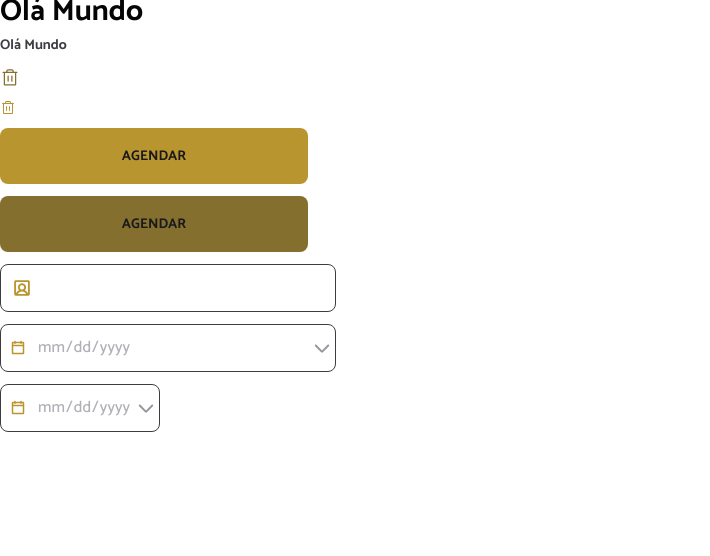
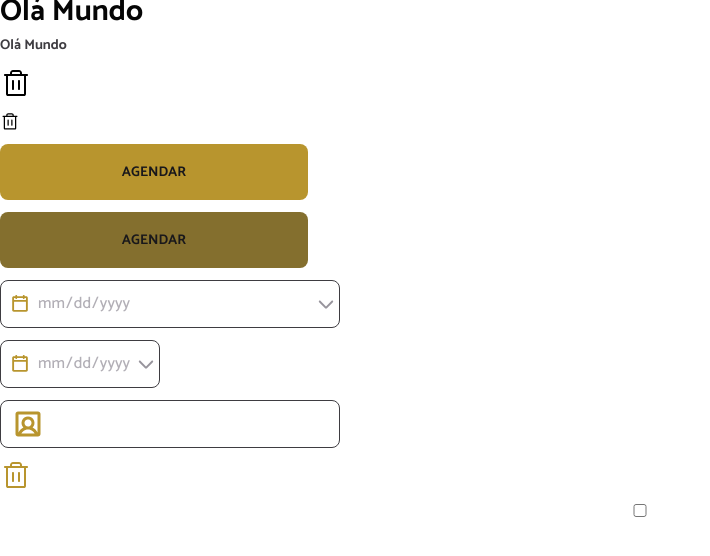
Before and after one commit to ThiagoSCarv/hair-day, a React (Vite) app: page / in a window 1280 px wide. Shown: the top 556 px of the page, without its empty margins (0-710 px from the left). Built offline with nearby package versions, Linux system fonts and the light colour scheme.

Commit message:
refactor: refatorando input em dois novos componentes

```diff
--- a/src/app.tsx
+++ b/src/app.tsx
@@ -2,7 +2,9 @@ import Text from "./components/text";
 import Trash from "./assets/Trash.svg?react";
 import Icon from "./components/icon";
 import Button from "./components/button";
-import Input from "./components/input";
+import ButtonIcon from "./components/buttonIcon";
+import InputDate from "./components/inputDate";
+import InputText from "./components/input";
 
 function App() {
 	return (
@@ -13,13 +15,15 @@ function App() {
 			<Text className="text-gray-500" variant="title-sm">
 				Olá Mundo
 			</Text>
-			<Icon iconSvg={Trash} size="size-md" iconColor="color-yellow-dark" />
+			<Icon iconSvg={Trash} size="size-md" />
 			<Icon iconSvg={Trash} size="size-sm" />
 			<Button>AGENDAR</Button>
 			<Button disabled>AGENDAR</Button>
-			<Input variant="primary" />
-			<Input variant="secondary" model="md" type="date" />
-			<Input variant="secondary" model="sm" type="date" />
+			<InputDate />
+			<InputDate model="sm" />
+			<InputText />
+			<ButtonIcon />
+			<input type="checkbox" />
 		</div>
 	);
 }
--- /dev/null
+++ b/src/components/buttonIcon.tsx
@@ -0,0 +1,23 @@
+import type React from "react";
+import Icon from "./icon";
+import TrashIcon from "../assets/Trash.svg?react";
+
+interface ButtonIconProps extends React.ComponentProps<"button"> {
+	className?: string;
+}
+
+export default function ButtonIcon({ className, ...props }: ButtonIconProps) {
+	return (
+		<div className="flex cursor-pointer items-center justify-center relative group max-w-8">
+			<button
+				{...props}
+				className="absolute cursor-pointer w-full h-full"
+			></button>
+			<Icon
+				iconSvg={TrashIcon}
+				className="group-hover:fill-yellow-dark fill-yellow"
+				size="size-md"
+			/>
+		</div>
+	);
+}
--- a/src/components/icon.tsx
+++ b/src/components/icon.tsx
@@ -3,18 +3,12 @@ import { cva, type VariantProps } from "class-variance-authority";
 const iconVariants = cva("", {
 	variants: {
 		size: {
-			"size-md": "w-5 h-5",
-			"size-sm": "w-4 h-4",
-		},
-		iconColor: {
-			"color-yellow": "fill-yellow",
-			"color-yellow-dark": "fill-yellow-dark",
-			"color-gray-300": "fill-gray-300",
+			"size-md": "w-8 h-8",
+			"size-sm": "w-5 h-5",
 		},
 	},
 	defaultVariants: {
 		size: "size-md",
-		iconColor: "color-yellow",
 	},
 });
 
@@ -27,14 +21,10 @@ export interface IconProps
 export default function Icon({
 	iconSvg: SvgComponent,
 	size,
-	iconColor,
 	className,
 	...props
 }: IconProps) {
 	return (
-		<SvgComponent
-			className={iconVariants({ size, iconColor, className })}
-			{...props}
-		/>
+		<SvgComponent className={iconVariants({ size, className })} {...props} />
 	);
 }
--- a/src/components/input.tsx
+++ b/src/components/input.tsx
@@ -2,86 +2,35 @@ import { cva, type VariantProps } from "class-variance-authority";
 import React from "react";
 import Icon from "./icon";
 import UserSquare from "../assets/UserSquare.svg?react";
-import Calendar from "../assets/CalendarBlank.svg?react";
-import CaretDown from "../assets/CaretDown.svg?react";
 
-const inputWrapperVariants = cva("h-12 relative rounded-lg flex items-center", {
-	variants: {
-		variant: {
-			primary: "",
-			secondary: "",
-		},
-		model: {
-			md: "w-84",
-			sm: "w-40",
-		},
-	},
-	defaultVariants: {
-		variant: "primary",
-		model: "md",
-	},
-});
-
-const inputVariants = cva(
-	"absolute z-10 w-full h-full rounded-lg border border-gray-500 outline-none focus:border-yellow-dark pl-9 text-base leading-6 font-medium text-gray-200",
+const inputWrapperVariants = cva(
+	"h-12 relative max-w-85 rounded-lg flex items-center",
 	{
 		variants: {},
 	},
 );
 
-interface InputProps extends React.ComponentProps<"input"> {
-	variant?: string;
+const inputTextVariants = cva(
+	"absolute z-10 w-full h-full rounded-lg border border-gray-500 outline-none focus:border-yellow-dark pl-9 text-base leading-6 font-medium text-gray-200",
+);
+
+interface InputTextProps extends React.ComponentProps<"input"> {
 	children?: string;
-	model?: string;
 }
 
-export default function Input({
+export default function InputText({
 	children,
 	className,
-	variant,
-	model,
 	...props
-}: InputProps) {
-	if (variant === "secondary") {
-		return (
-			<div
-				className={inputWrapperVariants({
-					variant: "secondary",
-					model,
-					className,
-				})}
-			>
-				<Icon
-					className="ml-2.5"
-					iconColor="color-yellow"
-					size="size-sm"
-					iconSvg={Calendar}
-				/>
-				<input className={inputVariants({ className })} {...props} />
-				<Icon
-					className="absolute right-1 z-0"
-					size="size-md"
-					iconColor="color-gray-300"
-					iconSvg={CaretDown}
-				/>
-			</div>
-		);
-	}
+}: InputTextProps) {
 	return (
 		<div
 			className={inputWrapperVariants({
-				variant: "primary",
-				model,
 				className,
 			})}
 		>
-			<Icon
-				className="ml-3"
-				size="size-md"
-				iconColor="color-yellow"
-				iconSvg={UserSquare}
-			/>
-			<input className={inputVariants({ className })} {...props} />
+			<Icon className="ml-3 fill-yellow" size="size-md" iconSvg={UserSquare} />
+			<input className={inputTextVariants({ className })} {...props} />
 		</div>
 	);
 }
--- /dev/null
+++ b/src/components/inputDate.tsx
@@ -0,0 +1,54 @@
+import { cva, type VariantProps } from "class-variance-authority";
+import React from "react";
+import Icon from "./icon";
+import Calendar from "../assets/CalendarBlank.svg?react";
+import CaretDown from "../assets/CaretDown.svg?react";
+
+const inputWrapperVariants = cva("h-12 relative rounded-lg flex items-center", {
+	variants: {
+		model: {
+			md: "w-85",
+			sm: "w-40",
+		},
+	},
+	defaultVariants: {
+		model: "md",
+	},
+});
+
+const inputDateVariants = cva(
+	"absolute z-10 w-full h-full rounded-lg border border-gray-500 outline-none focus:border-yellow-dark pl-9 text-base leading-6 font-medium text-gray-200",
+);
+
+interface InputDateProps extends React.ComponentProps<"input"> {
+	children?: string;
+	model?: string;
+}
+
+export default function InputDate({
+	children,
+	className,
+	model,
+	...props
+}: InputDateProps) {
+	return (
+		<div
+			className={inputWrapperVariants({
+				model,
+				className,
+			})}
+		>
+			<Icon className="ml-2.5 fill-yellow" size="size-sm" iconSvg={Calendar} />
+			<input
+				type="date"
+				className={inputDateVariants({ className })}
+				{...props}
+			/>
+			<Icon
+				className="absolute right-1 z-0 fill-gray-300"
+				size="size-sm"
+				iconSvg={CaretDown}
+			/>
+		</div>
+	);
+}
--- /dev/null
+++ b/src/components/inputText.tsx
@@ -0,0 +1,96 @@
+import { cva, type VariantProps } from "class-variance-authority";
+import React from "react";
+import Icon from "./icon";
+import UserSquare from "../assets/UserSquare.svg?react";
+import Calendar from "../assets/CalendarBlank.svg?react";
+import CaretDown from "../assets/CaretDown.svg?react";
+
+const inputWrapperVariants = cva("h-12 relative rounded-lg flex items-center", {
+	variants: {
+		variant: {
+			primary: "",
+			secondary: "",
+		},
+		model: {
+			md: "w-84",
+			sm: "w-40",
+		},
+	},
+	defaultVariants: {
+		variant: "primary",
+		model: "md",
+	},
+});
+
+const inputVariants = cva(
+	"absolute z-10 w-full h-full rounded-lg border border-gray-500 outline-none focus:border-yellow-dark pl-9 text-base leading-6 font-medium text-gray-200",
+	{
+		variants: {
+			margin: {
+				primary: "pl-13",
+				secondary: "pl-9",
+			},
+		},
+		defaultVariants: {
+			margin: "primary",
+		},
+	},
+);
+
+interface InputProps extends React.ComponentProps<"input"> {
+	variant?: string;
+	children?: string;
+	model?: string;
+	margin?: string;
+}
+
+export default function Input({
+	children,
+	className,
+	variant,
+	margin,
+	model,
+	...props
+}: InputProps) {
+	if (variant === "secondary") {
+		return (
+			<div
+				className={inputWrapperVariants({
+					variant: "secondary",
+					model,
+					className,
+				})}
+			>
+				<Icon
+					className="ml-2.5 fill-yellow"
+					size="size-sm"
+					iconSvg={Calendar}
+				/>
+				<input
+					className={inputVariants({ margin: "secondary", className })}
+					{...props}
+				/>
+				<Icon
+					className="absolute right-1 z-0 fill-gray-300"
+					size="size-sm"
+					iconSvg={CaretDown}
+				/>
+			</div>
+		);
+	}
+	return (
+		<div
+			className={inputWrapperVariants({
+				variant: "primary",
+				model,
+				className,
+			})}
+		>
+			<Icon className="ml-3 fill-yellow" size="size-md" iconSvg={UserSquare} />
+			<input
+				className={inputVariants({ margin: "primary", className })}
+				{...props}
+			/>
+		</div>
+	);
+}
```
